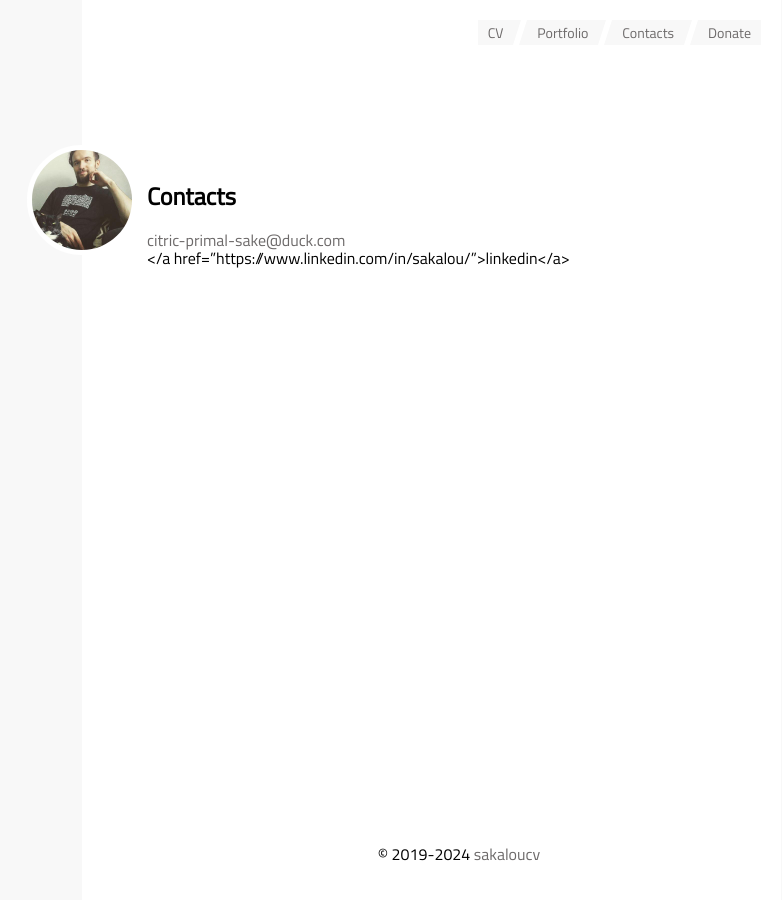
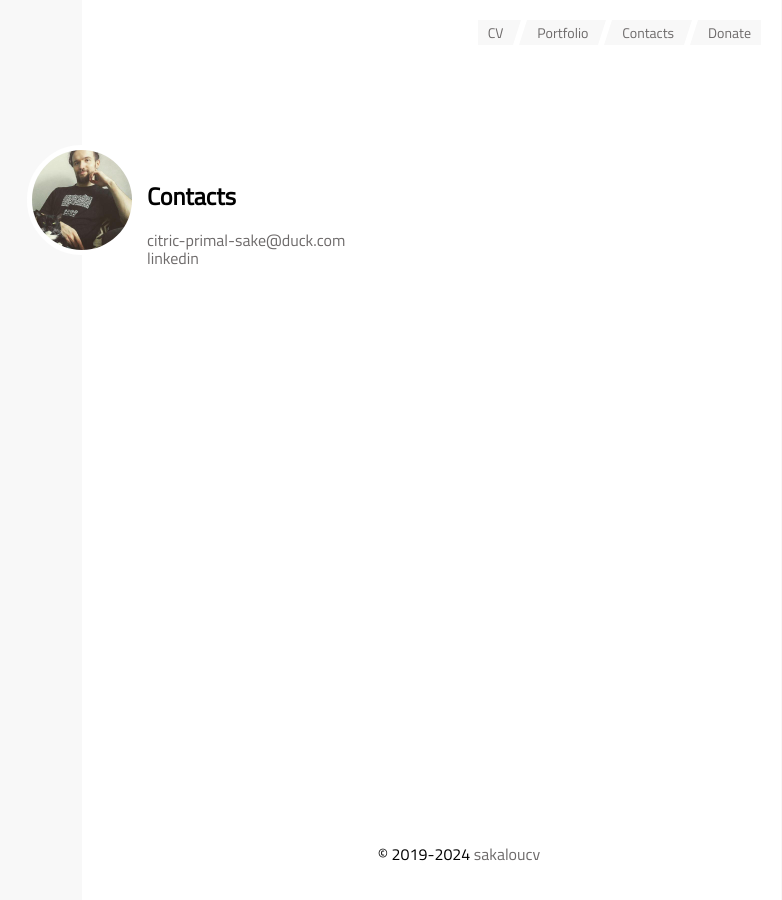
Before and after one commit to sakaloucv/sakaloucv.github.io, a Jekyll site: the page built from contacts.md, in a window 1280 px wide. Shown: the whole page, without its empty margins (366-1148 px from the left). Built offline with Jekyll 4.4.1, drawn with Linux system fonts in a browser that asks for light colours; our own code applies the rules of GitHub Pages for plain Markdown files.

Commit message:
Update contacts.md

```diff
--- a/contacts.md
+++ b/contacts.md
@@ -5,4 +5,4 @@ layout: page
 ## Contacts
 
 <a href="mailto:citric-primal-sake@duck.com">citric-primal-sake@duck.com</a><br>
-</a href="https://www.linkedin.com/in/sakalou/">linkedin</a>
+<a href="https://www.linkedin.com/in/sakalou/">linkedin</a>
```
